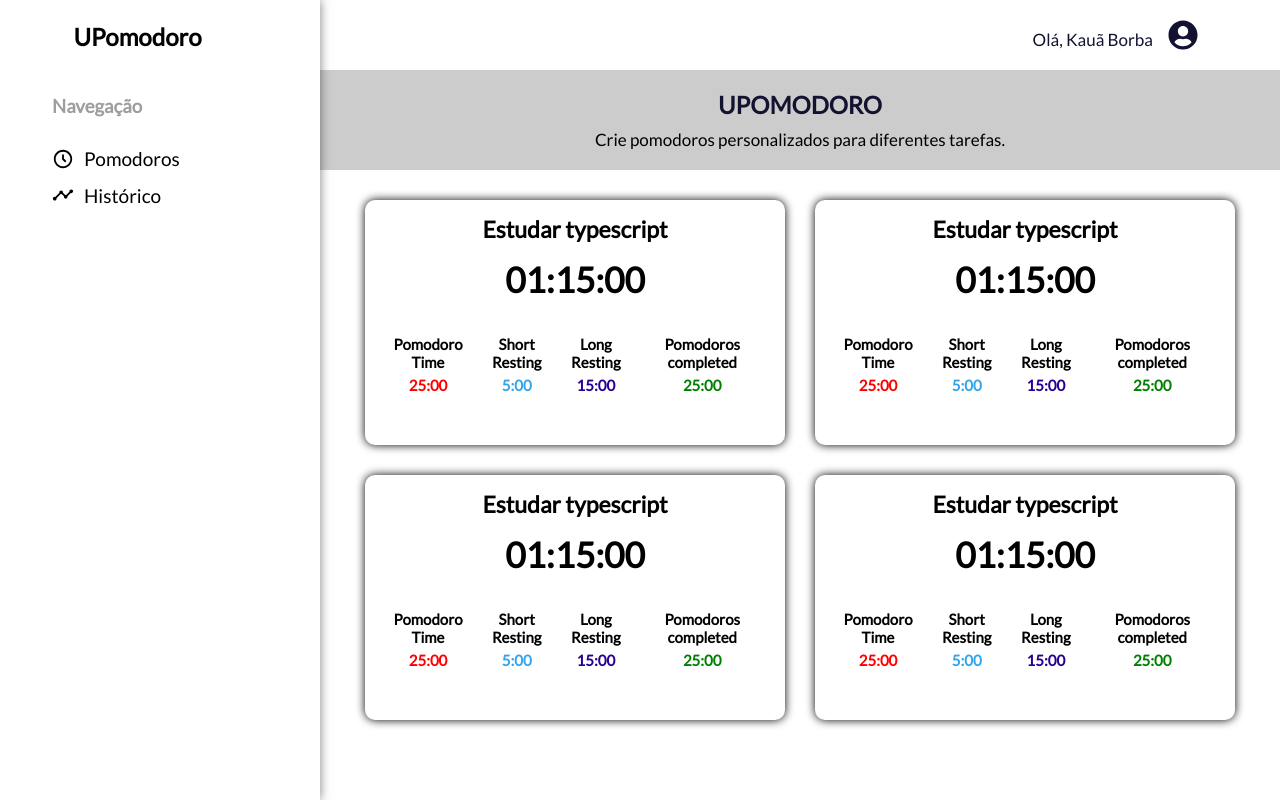
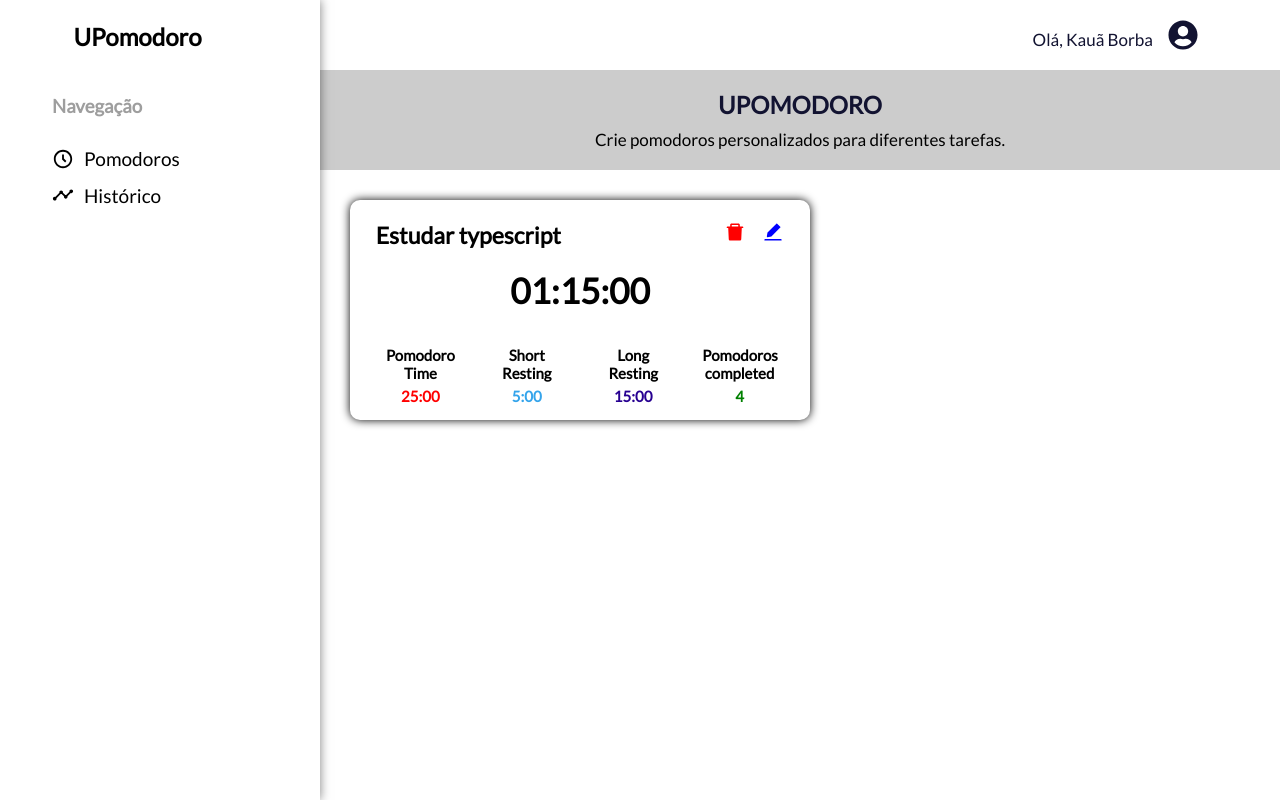
Before and after one commit to Kakaziu/pomodoro_client, a React (Vite) app: page / in a window 1280 px wide. Built offline with nearby package versions, Linux system fonts and the light colour scheme; some icons are missing.

Commit message:
fix: home bugs

```diff
--- a/src/components/Header/index.tsx
+++ b/src/components/Header/index.tsx
@@ -8,7 +8,7 @@ const Header: FunctionComponent = () => {
       <Container>
         <div>
           <span>Olá, Kauã Borba</span>
-          <FaUserCircle size="30" />
+          <FaUserCircle size="30" cursor="pointer" />
         </div>
       </Container>
     </HeaderTag>
--- a/src/components/Pomodoros/index.tsx
+++ b/src/components/Pomodoros/index.tsx
@@ -1,11 +1,19 @@
 import { FunctionComponent } from "react";
 import { Pomodoro, PomodoroInfos, PomodorosTag } from "./styled";
+import { AiFillDelete } from "react-icons/ai";
+import { AiFillEdit } from "react-icons/ai";
 
 const Pomodoros: FunctionComponent = () => {
   return (
     <PomodorosTag>
       <Pomodoro>
-        <h3>Estudar typescript</h3>
+        <h3>
+          Estudar typescript
+          <div>
+            <AiFillDelete size="22" color="red" cursor="pointer" />
+            <AiFillEdit size="22" color="blue" cursor="pointer" />
+          </div>
+        </h3>
         <span>01:15:00</span>
 
         <PomodoroInfos>
@@ -26,85 +34,7 @@ const Pomodoros: FunctionComponent = () => {
 
           <div>
             <span>Pomodoros completed</span>
-            <span className="pc">25:00</span>
-          </div>
-        </PomodoroInfos>
-      </Pomodoro>
-      <Pomodoro>
-        <h3>Estudar typescript</h3>
-        <span>01:15:00</span>
-
-        <PomodoroInfos>
-          <div>
-            <span>Pomodoro Time</span>
-            <span className="tp">25:00</span>
-          </div>
-
-          <div>
-            <span>Short Resting</span>
-            <span className="ts">5:00</span>
-          </div>
-
-          <div>
-            <span>Long Resting</span>
-            <span className="tl">15:00</span>
-          </div>
-
-          <div>
-            <span>Pomodoros completed</span>
-            <span className="pc">25:00</span>
-          </div>
-        </PomodoroInfos>
-      </Pomodoro>
-      <Pomodoro>
-        <h3>Estudar typescript</h3>
-        <span>01:15:00</span>
-
-        <PomodoroInfos>
-          <div>
-            <span>Pomodoro Time</span>
-            <span className="tp">25:00</span>
-          </div>
-
-          <div>
-            <span>Short Resting</span>
-            <span className="ts">5:00</span>
-          </div>
-
-          <div>
-            <span>Long Resting</span>
-            <span className="tl">15:00</span>
-          </div>
-
-          <div>
-            <span>Pomodoros completed</span>
-            <span className="pc">25:00</span>
-          </div>
-        </PomodoroInfos>
-      </Pomodoro>
-      <Pomodoro>
-        <h3>Estudar typescript</h3>
-        <span>01:15:00</span>
-
-        <PomodoroInfos>
-          <div>
-            <span>Pomodoro Time</span>
-            <span className="tp">25:00</span>
-          </div>
-
-          <div>
-            <span>Short Resting</span>
-            <span className="ts">5:00</span>
-          </div>
-
-          <div>
-            <span>Long Resting</span>
-            <span className="tl">15:00</span>
-          </div>
-
-          <div>
-            <span>Pomodoros completed</span>
-            <span className="pc">25:00</span>
+            <span className="pc">4</span>
           </div>
         </PomodoroInfos>
       </Pomodoro>
--- a/src/components/Pomodoros/styled.ts
+++ b/src/components/Pomodoros/styled.ts
@@ -3,7 +3,6 @@ import styled from "styled-components";
 export const PomodorosTag = styled.div`
   display: flex;
   flex-wrap: wrap;
-  justify-content: center;
   gap: 30px;
   overflow-y: scroll;
   height: 72.5vh;
@@ -24,11 +23,26 @@ export const Pomodoro = styled.div`
   padding: 15px;
   border-radius: 10px;
   box-shadow: 0 0 10px rgba(0, 0, 0.5);
-  width: 420px;
+  width: 460px;
+  height: 220px;
   text-align: center;
+  display: flex;
+  flex-direction: column;
+  justify-content: space-between;
+  align-items: center;
 
   h3 {
     font-size: 23px;
+    display: flex;
+    justify-content: space-between;
+    width: 95%;
+    margin: auto;
+
+    div {
+      width: 60px;
+      display: flex;
+      justify-content: space-between;
+    }
   }
 
   span {
@@ -42,8 +56,14 @@ export const Pomodoro = styled.div`
 export const PomodoroInfos = styled.div`
   margin-top: 30px;
   display: flex;
+  justify-content: center;
 
   div {
+    width: 25%;
+    display: flex;
+    flex-direction: column;
+    align-items: center;
+
     .tp {
       color: red;
     }
@@ -62,6 +82,7 @@ export const PomodoroInfos = styled.div`
   }
 
   span {
+    width: 70%;
     font-size: 15px;
     margin-top: 5px;
   }
--- a/src/components/SideBarr/styled.ts
+++ b/src/components/SideBarr/styled.ts
@@ -57,7 +57,7 @@ export const Container = styled.div`
     }
 
     &:hover {
-      color: #ccc;
+      color: #545454;
       cursor: pointer;
     }
   }
```
